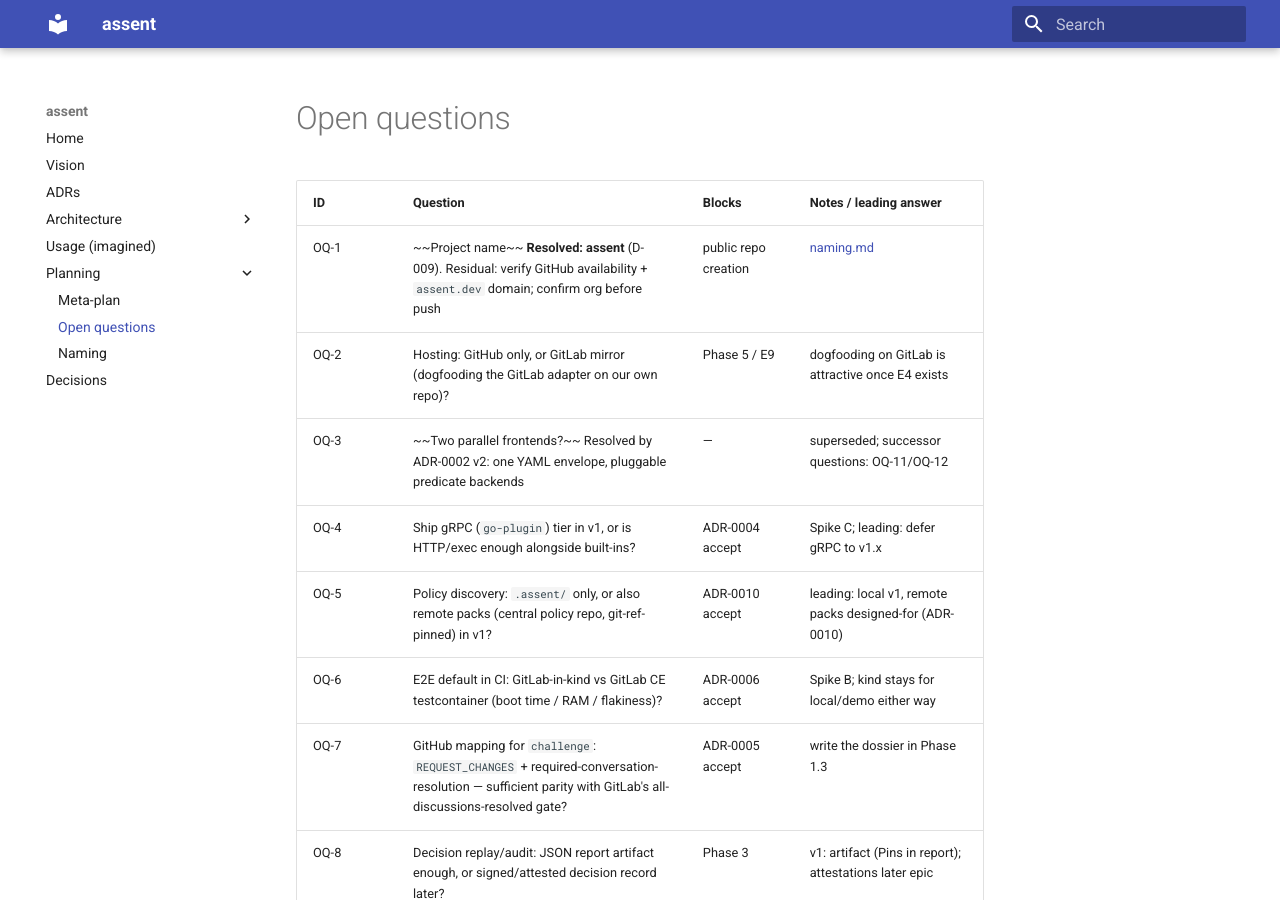
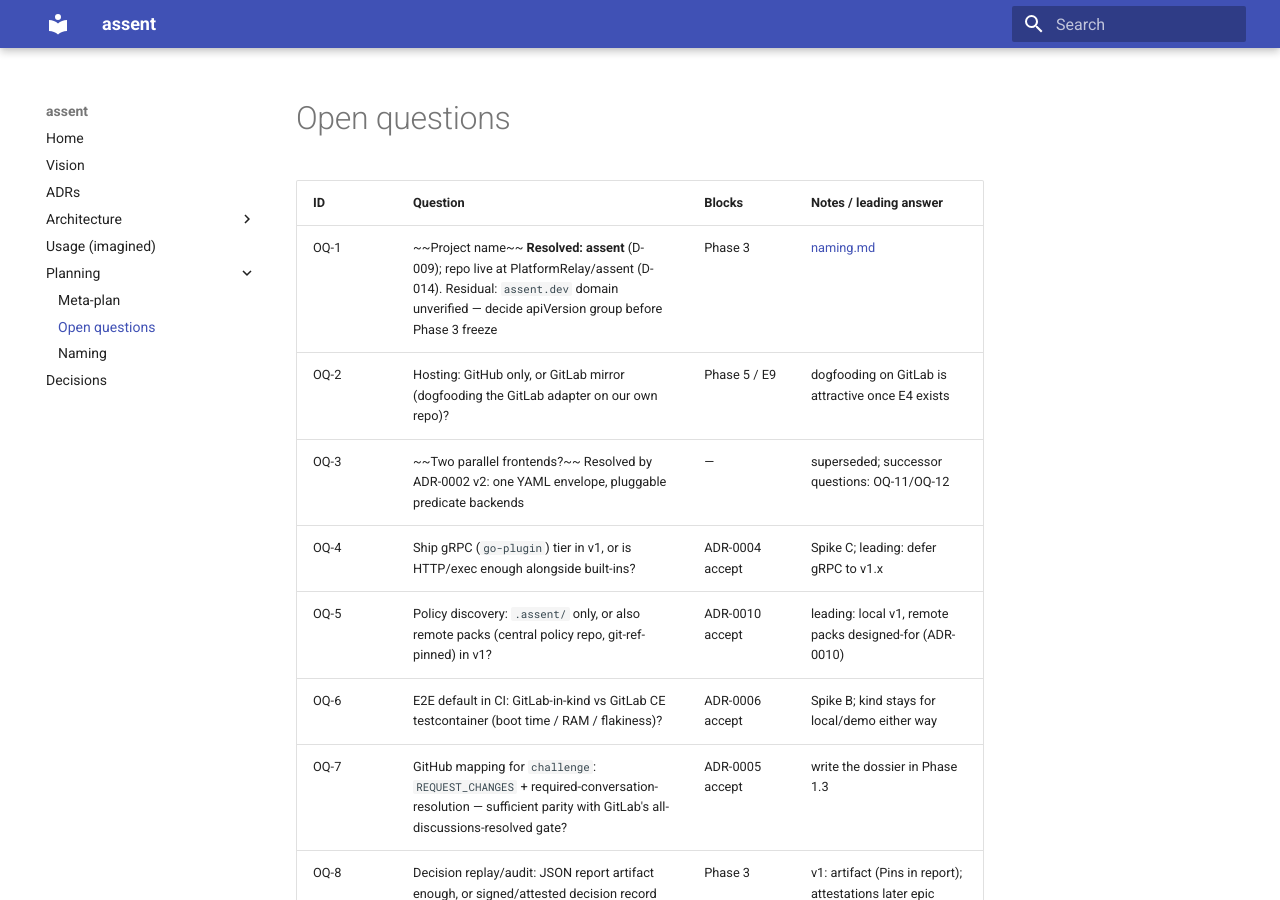
Before and after one commit to PlatformRelay/assent, an MkDocs documentation site: the page built from docs/planning/open-questions.md, in a window 1280 px wide and 900 px high. Built offline with MkDocs 1.6.1 and Material for MkDocs 9.7.7, drawn with Linux system fonts in a browser that asks for light colours.

Commit message:
:memo: docs: D-014 public repo created with security settings; OQ-1 residual narrowed to domain

```diff
--- a/docs/planning/open-questions.md
+++ b/docs/planning/open-questions.md
@@ -2,7 +2,7 @@
 
 | ID | Question | Blocks | Notes / leading answer |
 | --- | --- | --- | --- |
-| OQ-1 | ~~Project name~~ **Resolved: assent** (D-009). Residual: verify GitHub availability + `assent.dev` domain; confirm org before push | public repo creation | [naming.md](naming.md) |
+| OQ-1 | ~~Project name~~ **Resolved: assent** (D-009); repo live at PlatformRelay/assent (D-014). Residual: `assent.dev` domain unverified — decide apiVersion group before Phase 3 freeze | Phase 3 | [naming.md](naming.md) |
 | OQ-2 | Hosting: GitHub only, or GitLab mirror (dogfooding the GitLab adapter on our own repo)? | Phase 5 / E9 | dogfooding on GitLab is attractive once E4 exists |
 | OQ-3 | ~~Two parallel frontends?~~ Resolved by ADR-0002 v2: one YAML envelope, pluggable predicate backends | — | superseded; successor questions: OQ-11/OQ-12 |
 | OQ-4 | Ship gRPC (`go-plugin`) tier in v1, or is HTTP/exec enough alongside built-ins? | ADR-0004 accept | Spike C; leading: defer gRPC to v1.x |
```
Also changed, not shown: docs/decisions/decisions.md (+1 -0 lines).
